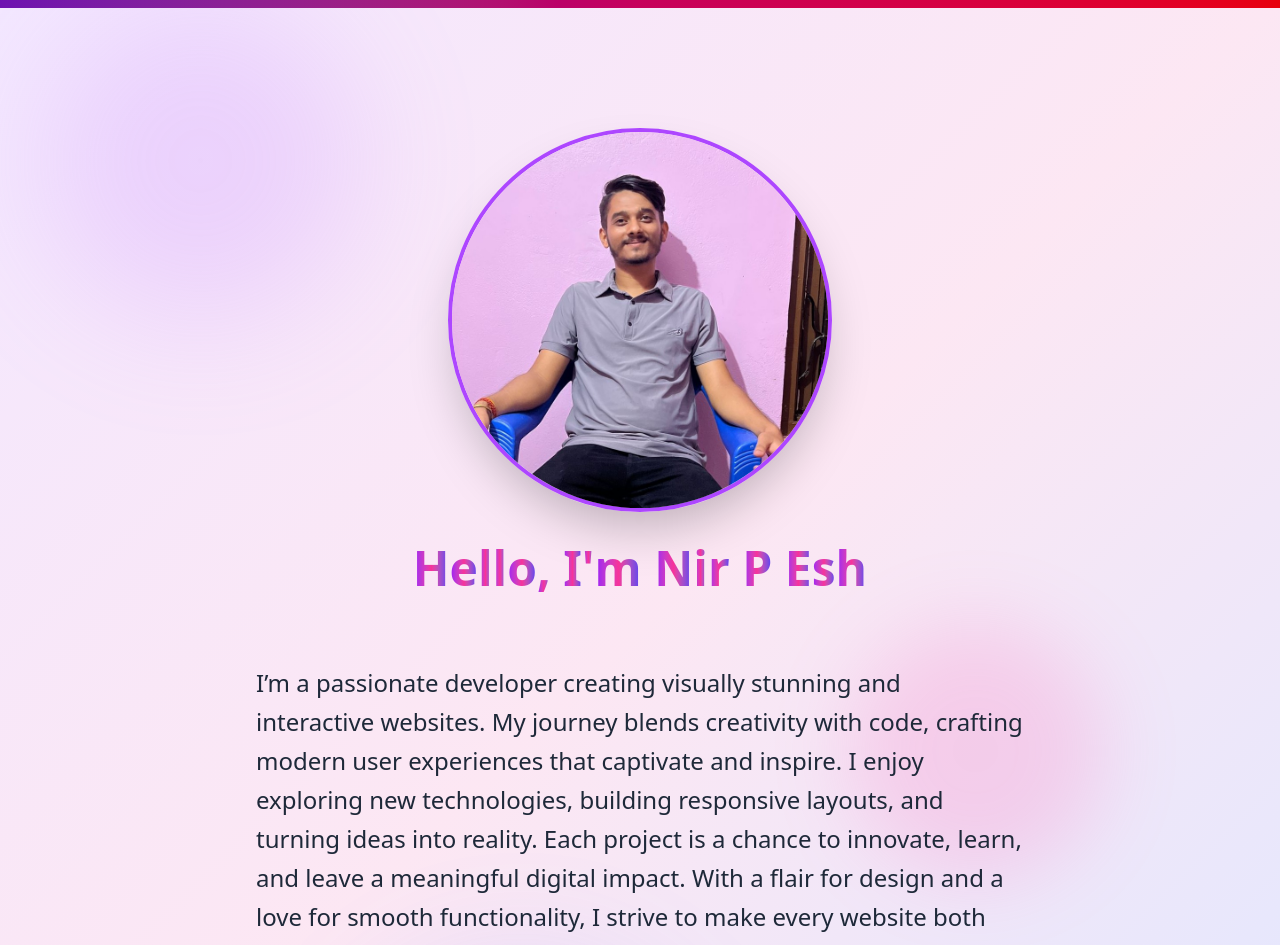
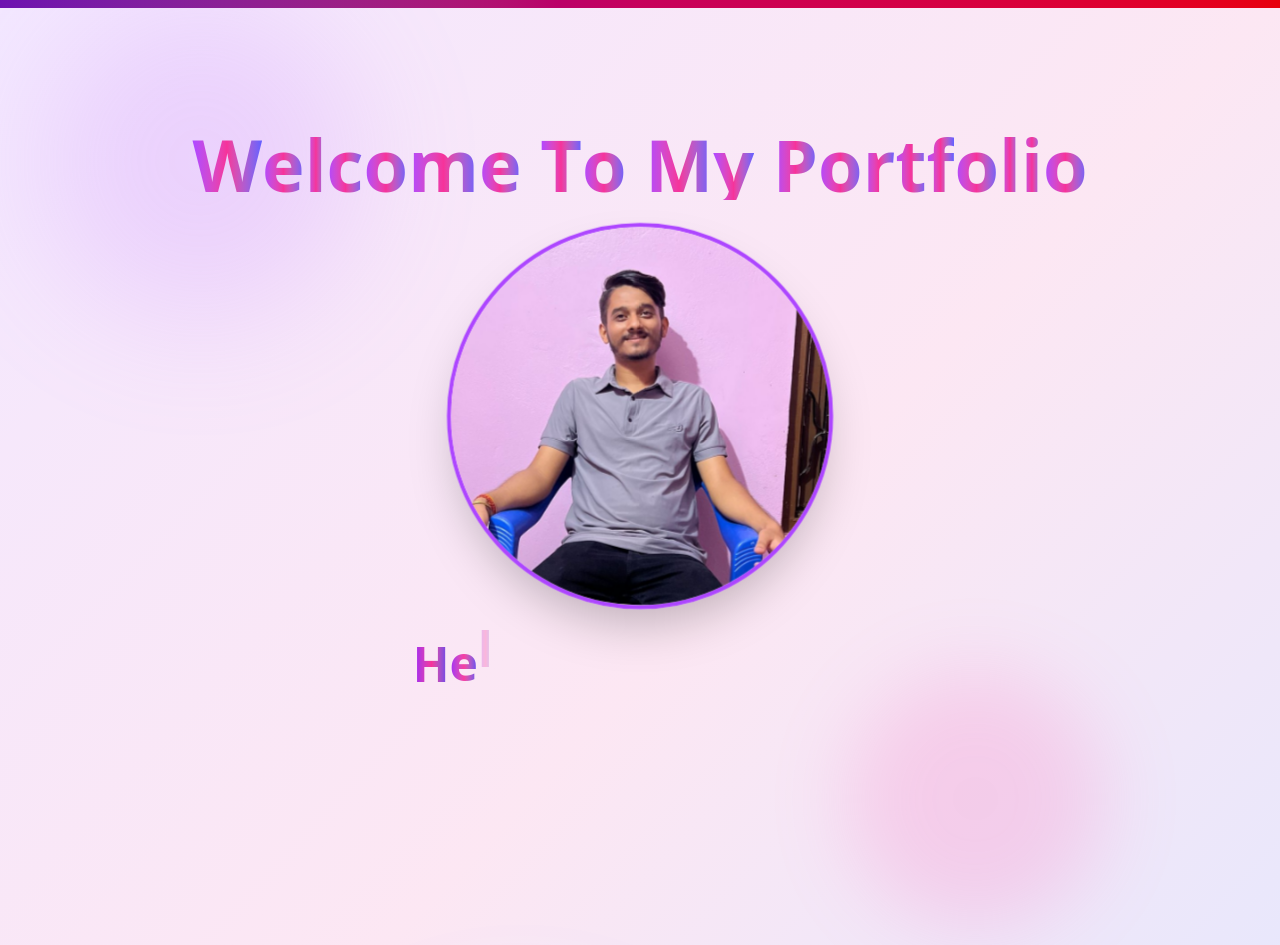
Before and after one commit to Nirpesh02/Nirpeshportfolio, a React (Vite) app: page / in a window 1280 px wide. Shown: the part 80-1025 px from the top of the page. Built offline with nearby package versions, Linux system fonts and the light colour scheme.

Commit message:
updated text

```diff
--- a/src/pages/About.jsx
+++ b/src/pages/About.jsx
@@ -21,7 +21,7 @@ export default function About() {
 
           <div className="w-24 h-1 bg-purple-300 mb-6 rounded-full mx-auto md:mx-0"></div>
 
-          <p className="text-xl md:text-2xl text-gray-800 leading-relaxed">
+          <p className="text-xl md:text-2xl text-gray-800 leading-relaxed text-left">
             I am a creative web developer passionate about designing and building modern,
             responsive, and visually engaging websites. I combine clean, efficient code
             with vibrant design elements to create projects that are both functional and
--- a/src/pages/Home.jsx
+++ b/src/pages/Home.jsx
@@ -2,6 +2,7 @@ import { useState } from "react";
 import { motion as Motion, AnimatePresence } from "framer-motion";
 
 const headingText = "Hello, I'm Nir P Esh";
+const welcomeText = "Welcome To My Portfolio";
 
 export default function Home() {
   const [mousePos, setMousePos] = useState({ x: 0, y: 0 });
@@ -37,12 +38,36 @@ export default function Home() {
             transition={{ duration: 10, repeat: Infinity, ease: "easeInOut" }}
           />
 
+          {/* Welcome Text (Above Image) - Larger Font */}
+          <h3 className="flex flex-wrap justify-center text-5xl md:text-7xl font-bold mb-6 z-10">
+            {welcomeText.split("").map((char, index) => (
+              <Motion.span
+                key={index}
+                initial={{ opacity: 0, y: -20 }}
+                animate={{ opacity: 1, y: 0 }}
+                transition={{ delay: index * 0.25, duration: 0.4 }} // 0.25s per character
+                className={
+                  char === "🙏"
+                    ? "text-yellow-500"
+                    : "bg-gradient-to-r from-purple-500 via-pink-500 to-indigo-500 bg-clip-text text-transparent"
+                }
+              >
+                {char === " " ? "\u00A0" : char}
+              </Motion.span>
+            ))}
+          </h3>
+
           {/* Profile Image */}
           <Motion.div
             className="relative z-10 mb-8"
             initial={{ opacity: 0, scale: 0.8 }}
             animate={{ opacity: 1, scale: 1 }}
-            transition={{ type: "spring", stiffness: 100, damping: 12 }}
+            transition={{
+              type: "spring",
+              stiffness: 100,
+              damping: 12,
+              delay: welcomeText.length * 0.25,
+            }}
           >
             <Motion.img
               src="/images/images0.jpg"
@@ -56,14 +81,17 @@ export default function Home() {
             />
           </Motion.div>
 
-          {/* Animated Heading (Character by Character, 0.25s per character) */}
+          {/* Heading Text */}
           <h2 className="flex flex-wrap justify-center text-3xl md:text-5xl font-extrabold mb-8 z-10">
             {headingText.split("").map((char, index) => (
               <Motion.span
                 key={index}
                 initial={{ opacity: 0, y: -20 }}
                 animate={{ opacity: 1, y: 0 }}
-                transition={{ delay: index * 0.25, duration: 0.4 }} // 0.25s per character
+                transition={{
+                  delay: welcomeText.length * 0.25 + index * 0.25,
+                  duration: 0.4,
+                }}
                 className="bg-gradient-to-r from-purple-600 via-pink-500 to-indigo-600 bg-clip-text text-transparent"
               >
                 {char === " " ? "\u00A0" : char}
@@ -73,10 +101,14 @@ export default function Home() {
 
           {/* Description Paragraph */}
           <Motion.p
-            className="text-xl md:text-2xl max-w-3xl md:text-left text-center font-medium text-gray-800 z-10 leading-relaxed"
+           className="text-xl md:text-2xl max-w-3xl text-left font-medium text-gray-800 z-10 leading-relaxed"
+
             initial={{ opacity: 0, y: 20 }}
             animate={{ opacity: 1, y: 0 }}
-            transition={{ delay: headingText.length * 0.25, duration: 1 }} // appear after heading finishes
+            transition={{
+              delay: welcomeText.length * 0.25 + headingText.length * 0.25,
+              duration: 1,
+            }}
           >
             <br />
             I’m a passionate developer creating visually stunning and interactive websites. My journey blends creativity with code, crafting modern user experiences that captivate and inspire. I enjoy exploring new technologies, building responsive layouts, and turning ideas into reality. Each project is a chance to innovate, learn, and leave a meaningful digital impact. With a flair for design and a love for smooth functionality, I strive to make every website both beautiful and user-friendly. I constantly seek new challenges that push my creativity and technical skills. Collaborating with teams inspires me to craft solutions that solve real-world problems. Beyond coding, I am passionate about UI/UX trends and innovative design systems.
```
